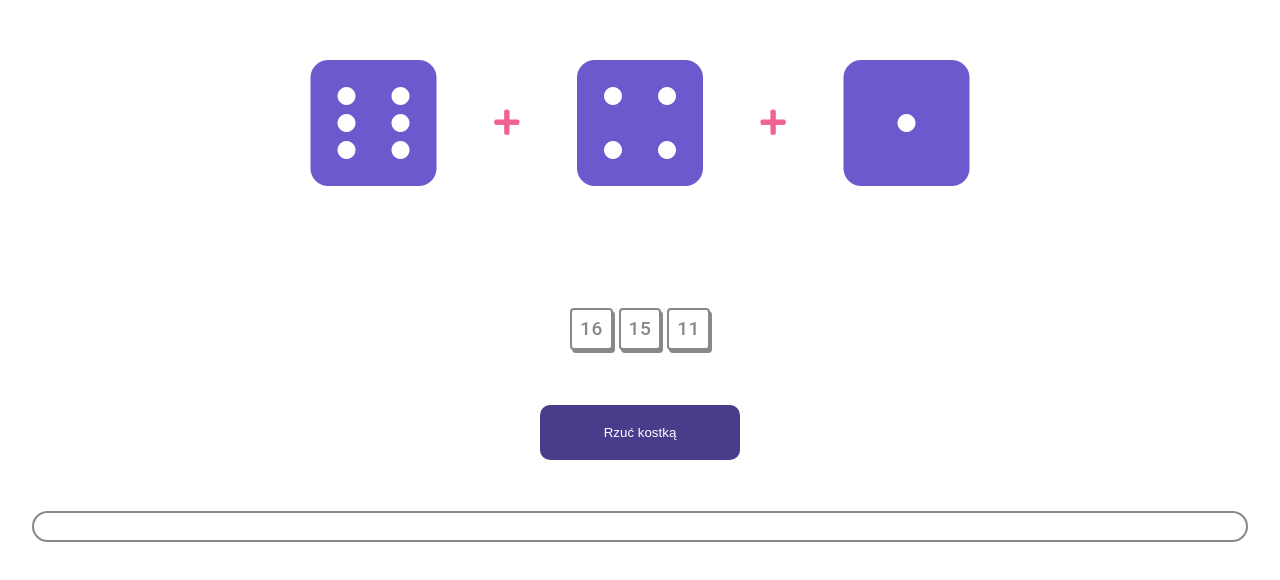
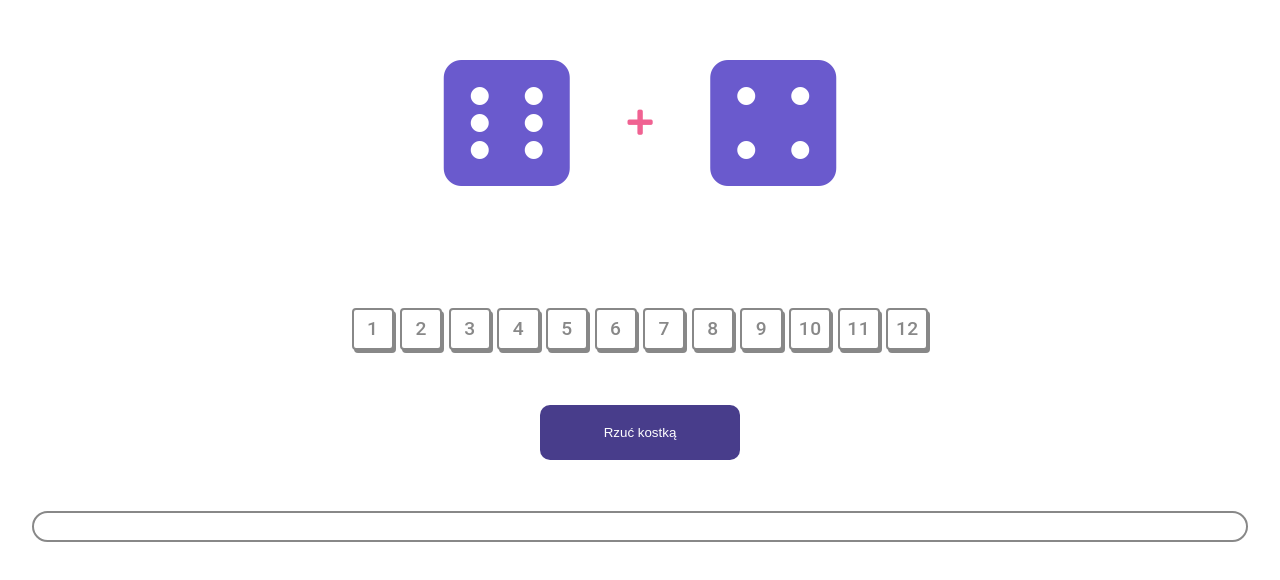
Before and after one commit to KasiaKinga/math-for-pola, a React (Create React App) app: page / in a window 1280 px wide. Shown: the part 112-692 px from the top of the page. Built offline with nearby package versions, Linux system fonts and the light colour scheme.

Commit message:
clean up unused code

```diff
--- a/src/App.js
+++ b/src/App.js
@@ -6,7 +6,7 @@ class App extends Component {
   constructor() {
     super();
     this.state = {
-      numberOfDices: 3,
+      numberOfDices: 2,
     };
   }
   render() {
--- a/src/RollDice.js
+++ b/src/RollDice.js
@@ -26,21 +26,11 @@ class RollDice extends Component {
   constructor(props) {
     super(props);
     this.state = {
-      // die1: this.props.sides[
-      //   Math.floor(Math.random() * this.props.sides.length)
-      // ],
-      // die2: this.props.sides[
-      //   Math.floor(Math.random() * this.props.sides.length)
-      // ],
       die1: this.props.sides[idx1],
       die2: this.props.sides[idx2],
       die3: this.props.sides[idx3],
       sum: idx1 + idx2 + 2,
       sum2: idx1 + idx2 + idx3 + 3,
-      // sum:
-      //   this.props.sides.indexOf(this.state.die1) +
-      //   this.props.sides.indexOf(this.state.die2) +
-      //   2,
       isRolling: false,
       title: "",
       completionStatus: "",
@@ -49,39 +39,10 @@ class RollDice extends Component {
       randomNumbers: this.shuffle(initArray),
     };
     this.roll = this.roll.bind(this);
-    // this.handleChange = this.handleChange.bind(this);
-    // this.handleSubmit = this.handleSubmit.bind(this);
-    // this.callFunction = this.callFunction.bind(this);
     this.checkNumber = this.checkSum.bind(this);
     this.checkNumber = this.checkSum2.bind(this);
   }
 
-  // handleChange(event) {
-  //   this.setState({
-  //     [event.target.name]: event.target.value,
-  //     completionStatus: "",
-  //   });
-  // }
-
-  // callFunction(textInButton) {
-  //   if (textInButton === "Check") {
-  //     this.handleSubmit();
-  //   } else {
-  //     this.roll();
-  //   }
-  // }
-  // handleSubmit() {
-  //   // event.preventDefault();
-  //   if (parseInt(this.state.title) === this.state.sum) {
-  //     this.setState({
-  //       completionStatus: "correct",
-  //       percentage: this.state.percentage + 20,
-  //     });
-  //   } else {
-  //     this.setState({ completionStatus: "incorrect" });
-  //   }
-  //   this.setState({ title: "" });
-  // }
   shuffle(array) {
     for (let i = array.length - 1; i > 0; i--) {
       let j = Math.floor(Math.random() * (i + 1)); // random index from 0 to i
@@ -130,7 +91,6 @@ class RollDice extends Component {
         randomNumbers: this.shuffle(array),
       });
     }
-    // set state with new rolls and sum
 
     setTimeout(() => {
       this.setState({ isRolling: false });
@@ -226,9 +186,8 @@ class RollDice extends Component {
           )}
         </div>
 
-        {this.state.numOfDices === 2 ? (
+        {this.props.numOfDices === 2 ? (
           <div className="Numbers-container">
-            {/* <ul> */}
             {numbers.map((num) => {
               return (
                 <Number
@@ -240,11 +199,9 @@ class RollDice extends Component {
                 />
               );
             })}
-            {/* </ul> */}
           </div>
         ) : (
           <div className="Numbers-container">
-            {/* <ul> */}
             {this.state.randomNumbers.map((num, idx) => {
               return (
                 <Number
@@ -256,21 +213,8 @@ class RollDice extends Component {
                 />
               );
             })}
-            {/* </ul> */}
           </div>
         )}
-
-        {/* <div className="Form">
-          <form>
-            <input
-              type="text"
-              name="title"
-              value={this.state.title}
-              onChange={this.handleChange}
-              placeholder="?"
-            />
-          </form>
-        </div> */}
 
         <button
           className="Roll-button"
```
